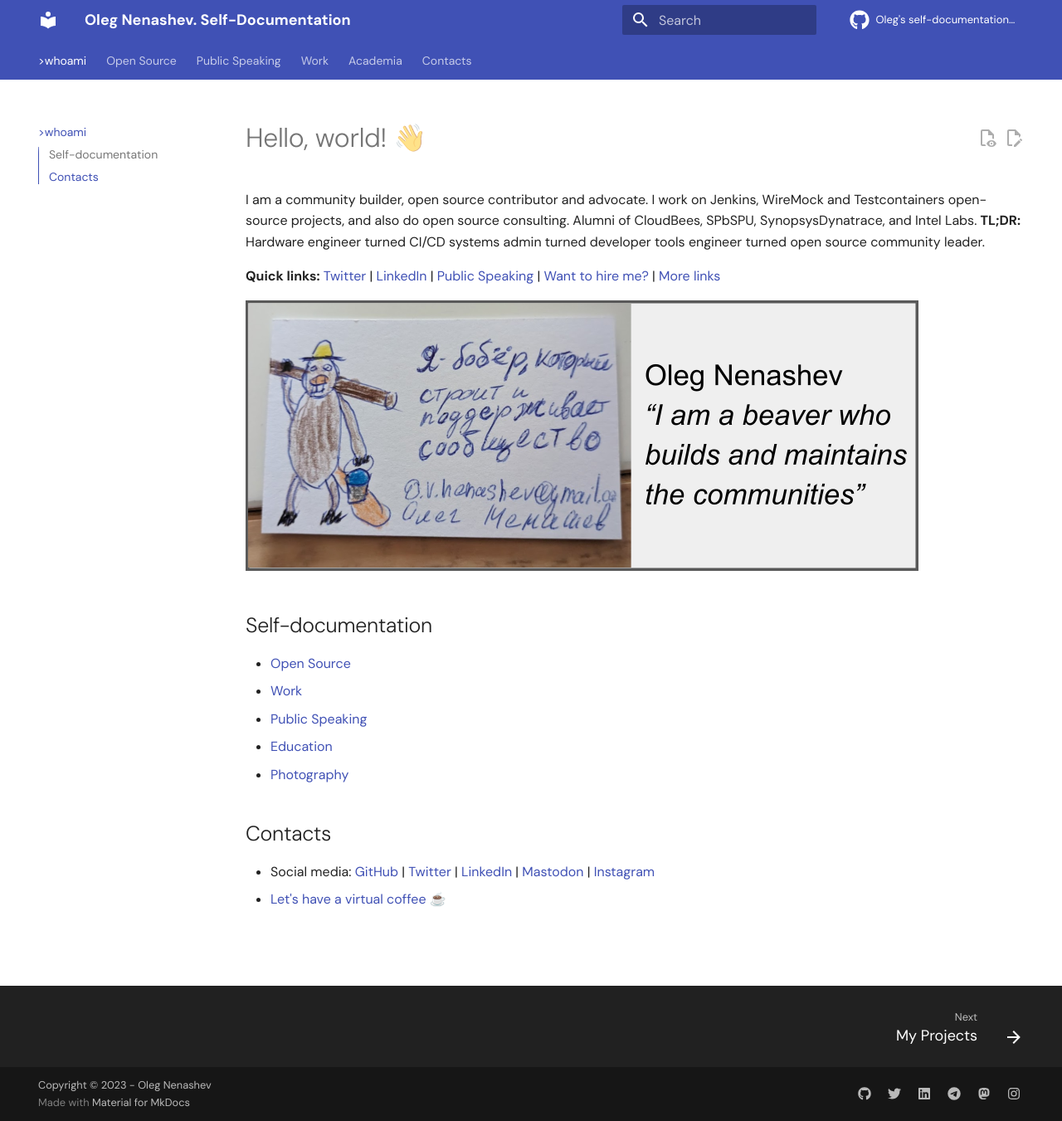
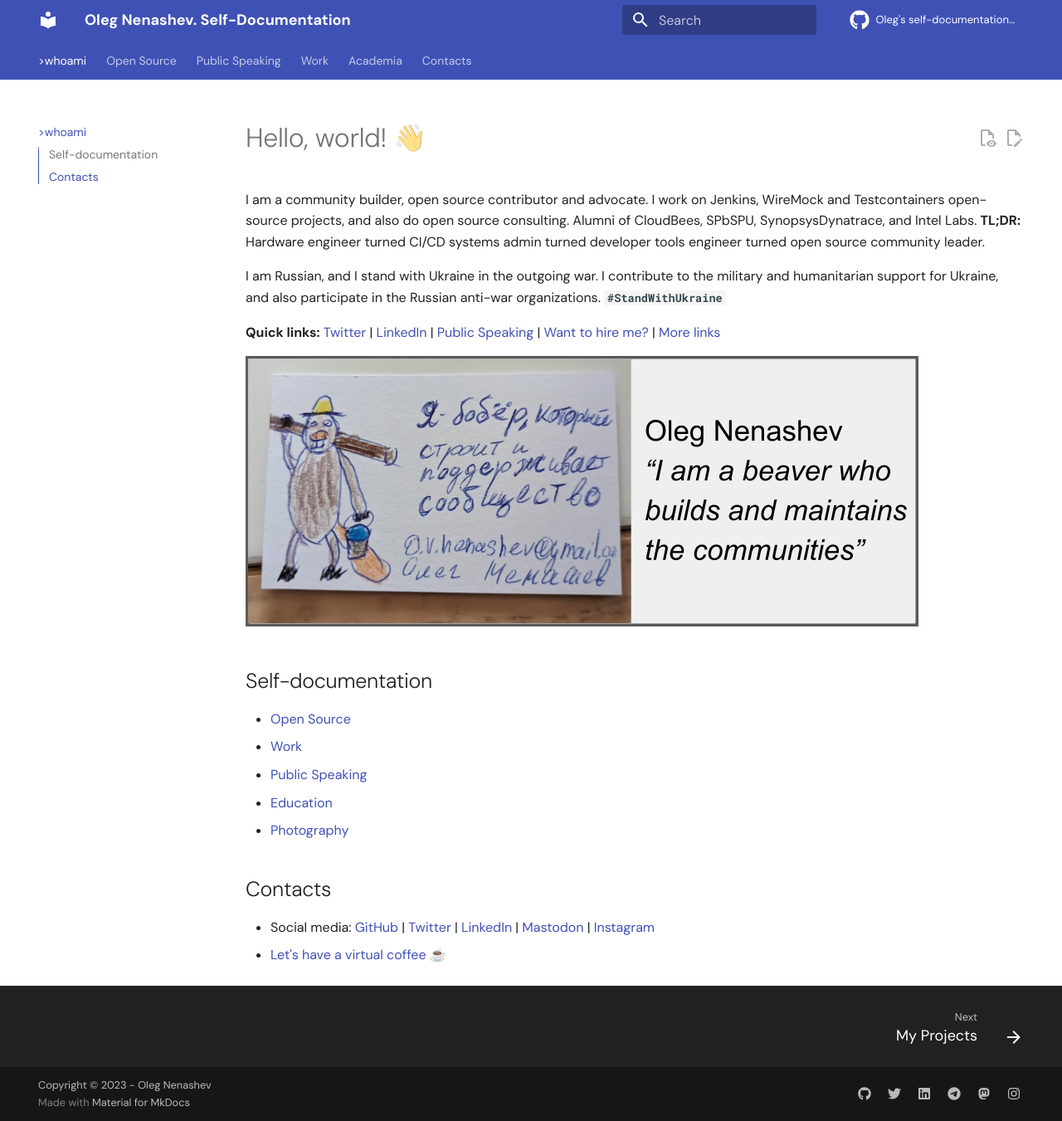
Before and after one commit to oleg-nenashev/oleg-nenashev, an MkDocs documentation site: the page built from _docs/README.md, in a window 1280 px wide and 1351 px high. Shown: the whole window at 83% size. Built offline with MkDocs 1.6.1 and Material for MkDocs 9.7.7, drawn with Linux system fonts in a browser that asks for light colours; comment, search, counter and statistics services are not loaded.

Commit message:
Add a note on the war to the landing

```diff
--- a/_docs/README.md
+++ b/_docs/README.md
@@ -4,6 +4,11 @@
 I work on Jenkins, WireMock and Testcontainers open-source projects, and also do open source consulting.
 Alumni of CloudBees, SPbSPU, SynopsysDynatrace, and Intel Labs.
 **TL;DR:** Hardware engineer turned CI/CD systems admin turned developer tools engineer turned open source community leader.
+
+I am Russian, and I stand with Ukraine in the outgoing war.
+I contribute to the military and humanitarian support for Ukraine,
+and also participate in the Russian anti-war organizations.
+**`#StandWithUkraine`**
 
 **Quick links:**
 [Twitter](https://twitter.com/oleg_nenashev) |
```
